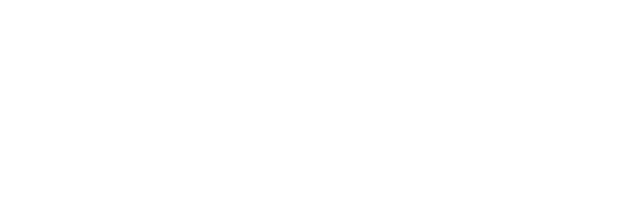
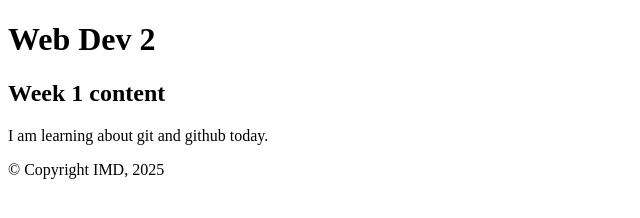
Before and after one commit to cysr0001/mtm6201_w25_week1, a plain HTML site: page index.html in a window 1280 px wide. Shown: the whole page, without its empty margins (0-640 px from the left). Drawn offline with Linux system fonts and the light colour scheme.

Commit message:
adding content

```diff
--- a/index.html
+++ b/index.html
@@ -6,8 +6,16 @@
     <title>Week 1</title>
 </head>
 <body>
-    <header></header>
-    <main></main>
-    <footer></footer>
+    <header>
+        <h1>Web Dev 2</h1>
+    </header>
+    <main>
+        <h2 class="headTwo">Week 1 content</h2>
+        <p> I am learning about git and github today.</p>
+
+    </main>
+    <footer>
+        <p>&copy; Copyright IMD, 2025</p>
+    </footer>
 </body>
 </html>
```
